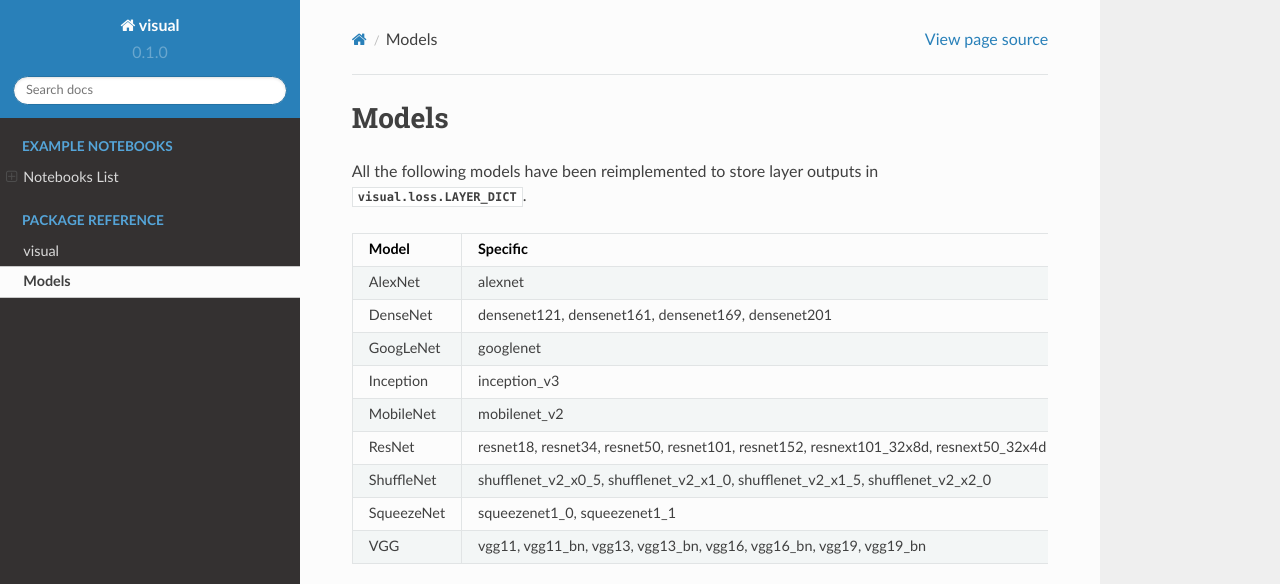
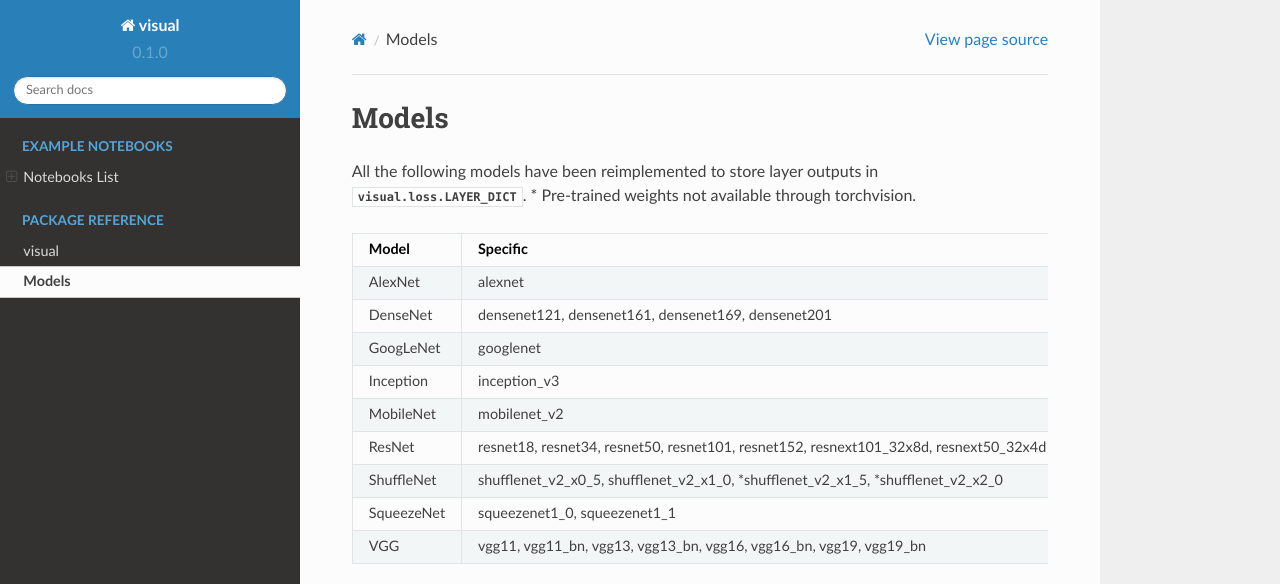
Before and after one commit to pytorchbearer/visual, a Sphinx documentation site: the page built from docs/code/models.rst, in a window 1280 px wide, cut to the strip 0-584 px from the top of the page. Built offline with Sphinx 7.4.7 and the Read the Docs theme 2.0.0, drawn with Linux system fonts in a browser that asks for light colours.

Commit message:
Update models table

```diff
--- a/docs/code/models.rst
+++ b/docs/code/models.rst
@@ -2,6 +2,7 @@ Models
 ====================================
 
 All the following models have been reimplemented to store layer outputs in :data:`visual.loss.LAYER_DICT`.
+\* Pre-trained weights not available through torchvision.
 
 .. list-table::
    :widths: 10 25
@@ -29,7 +30,7 @@ All the following models have been reimplemented to store layer outputs in :data
      - resnet18, resnet34, resnet50, resnet101, resnet152, resnext101_32x8d, resnext50_32x4d
 
    * - ShuffleNet
-     - shufflenet_v2_x0_5, shufflenet_v2_x1_0, shufflenet_v2_x1_5, shufflenet_v2_x2_0
+     - shufflenet_v2_x0_5, shufflenet_v2_x1_0, \*shufflenet_v2_x1_5, \*shufflenet_v2_x2_0
 
    * - SqueezeNet
      - squeezenet1_0, squeezenet1_1
--- a/docs/examples/notebooks.rst
+++ b/docs/examples/notebooks.rst
@@ -12,6 +12,6 @@
 
 - **Quickstart Guide**:
 
-    This guide will give a quick intro to training PyTorch models with Torchbearer.
+    This guide will give a quick intro to visualising PyTorch models with `visual`.
 
     |nbviewer| `Preview <https://nbviewer.jupyter.org/github/pytorchbearer/visual/blob/master/docs/_static/notebooks/quickstart.ipynb>`__   :download:`Download Notebook </_static/notebooks/quickstart.ipynb>`   |colab| `Run on Colab <https://colab.research.google.com/github/pytorchbearer/visual/blob/master/docs/_static/notebooks/quickstart.ipynb>`__
```
